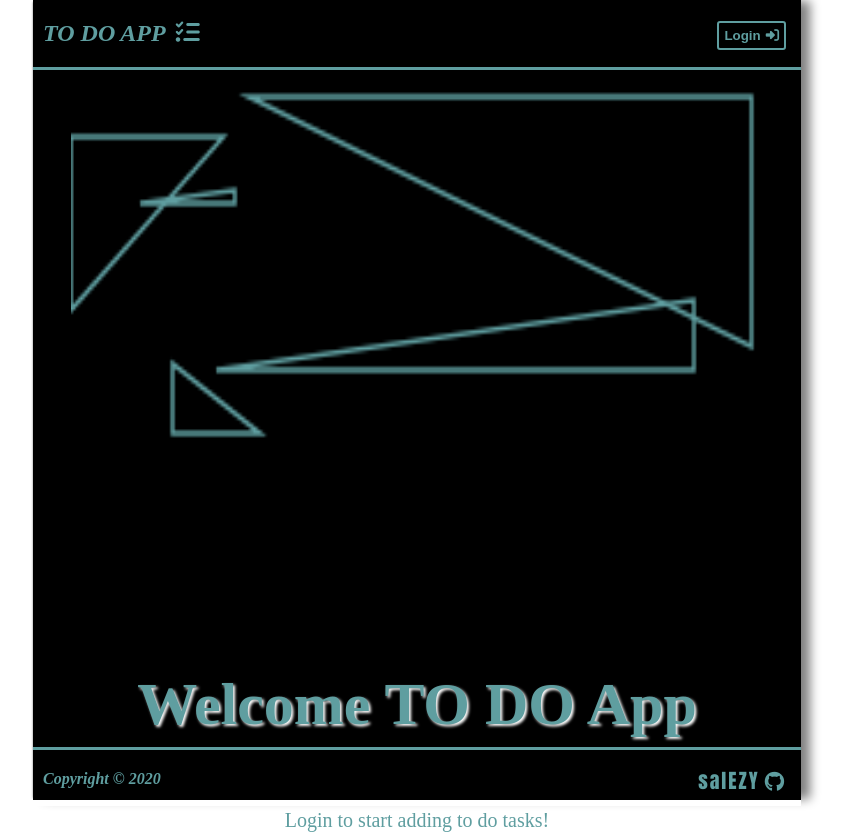
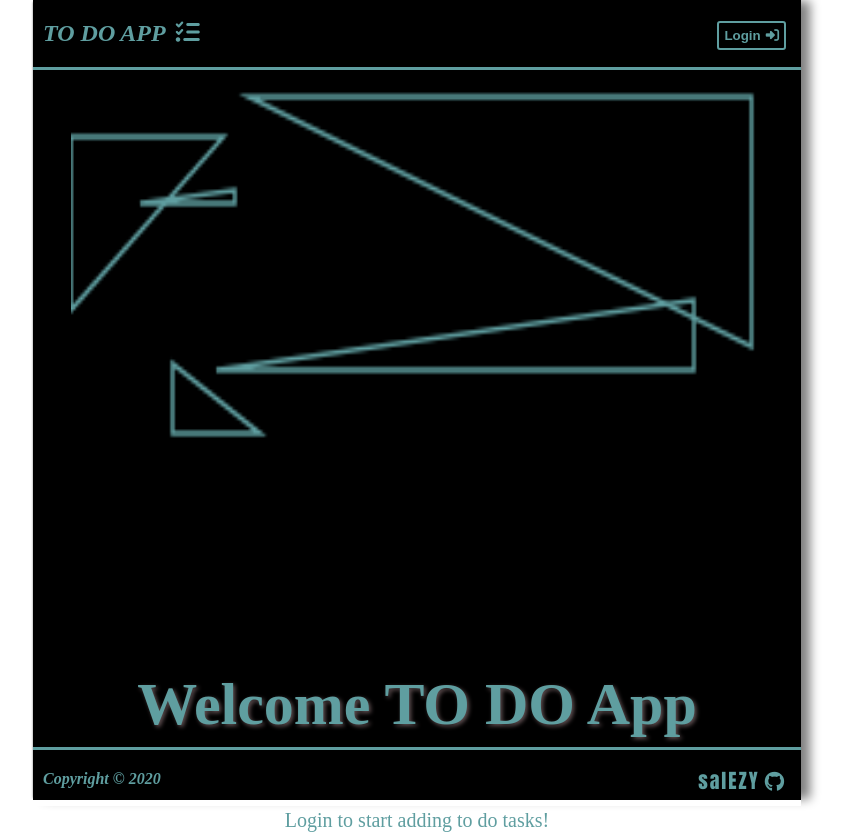
Before and after one commit to salEZY/TO-DO-app, a website built with webpack: page index.html in a window 1280 px wide. Shown: the whole page, without its empty margins (223-1071 px from the left). Built offline with nearby package versions, Linux system fonts and the light colour scheme.

Commit message:
h1 refactor

```diff
--- a/assets/css/style.css
+++ b/assets/css/style.css
@@ -101,7 +101,7 @@ h2, h4 {
     font-size: 60px;
     color: #5f9ea0;
     text-align: center;
-    text-shadow:  2px 2px 3px white;
+    text-shadow:  2px 2px 4px #605052;
 }
 .task-item {
     width: 80%;
```
